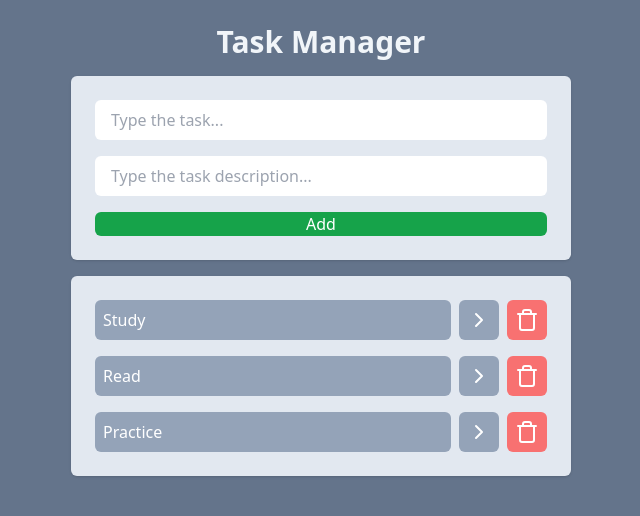
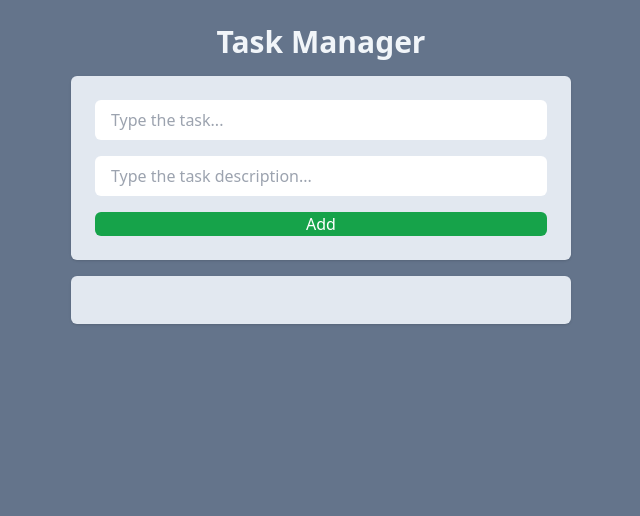
Before and after one commit to guirdgrs/Task-manager, a React (Vite) app: page / in a window 1280 px wide. Shown: the top 516 px of the page, without its empty margins (319-959 px from the left). Built offline with nearby package versions, Linux system fonts and the light colour scheme.

Commit message:
Learning about local storage and how to utilize it

```diff
--- a/src/App.jsx
+++ b/src/App.jsx
@@ -1,4 +1,4 @@
-import { useState } from "react";
+import { useEffect, useState } from "react";
 import AddTask from "./components/AddTask";
 import Tasks from "./components/tasks";
 import { v4 } from "uuid";
@@ -6,27 +6,15 @@
 function App(){
 
   // Creating the list state of the task list
-  const [tasks, setTasks] = useState([{
-    id: 1,
-    title: "Study",
-    description: "Lorem ipsum dolor sit amet, consectetur adipiscing elit.",
-    isCompleted: false,
-  },
+  const [tasks, setTasks] = useState( // Getting the tasks from local storage or setting it to an empty array
+    JSON.parse(localStorage.getItem("tasks")) || []
+  );
 
-  {
-    id: 2,
-    title: "Read",
-    description: "Lorem ipsum dolor sit amet, consectetur adipiscing elit.",
-    isCompleted: false,
-  },
 
-  {
-    id: 3,
-    title: "Practice",
-    description: "Lorem ipsum dolor sit amet, consectetur adipiscing elit.",
-    isCompleted: false,
-  }
-]);
+  // useEffect is used to run a function when the component is mounted
+  useEffect (() =>{
+    localStorage.setItem("tasks", JSON.stringify(tasks)) // Setting the tasks in local storage
+  }, [tasks]) // The function will run when the tasks state changes
 
 // Function to change the state of the button
 function onTaskClick(taskId){
```
